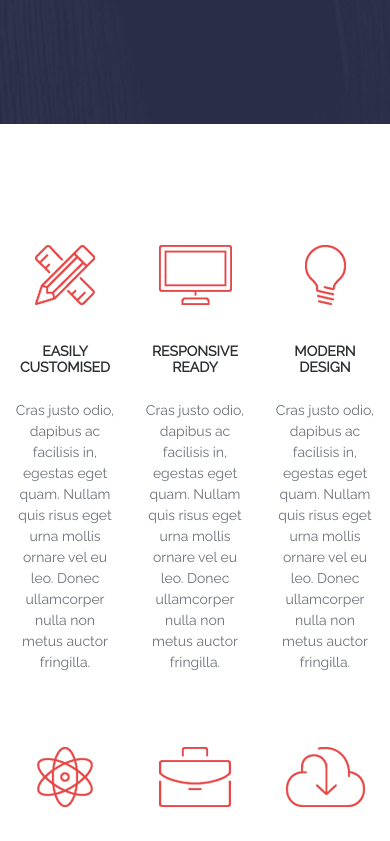
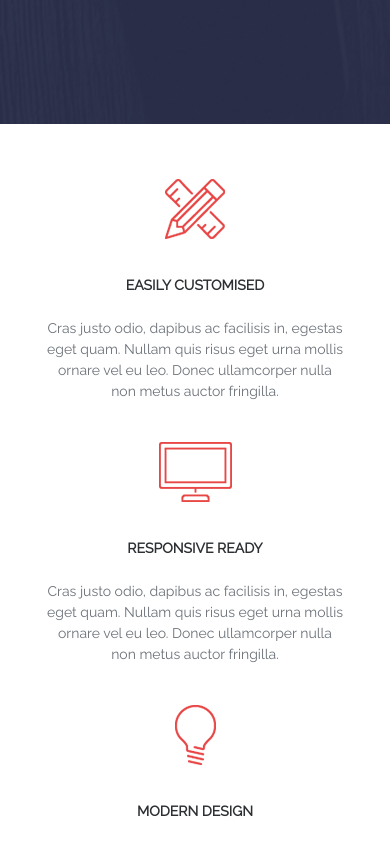
Before and after one commit to anton-kan/06-onl-01-Kahn-Anton-ActiveBox, a plain HTML site: page index.html in a window 390 px wide. Shown: the part 720-1561 px from the top of the page. Drawn offline with nearby package versions, Linux system fonts and the light colour scheme.

Commit message:
added responsive for features

```diff
--- a/css/features.css
+++ b/css/features.css
@@ -47,3 +47,20 @@
   line-height: 21px;
   text-align: center;
 }
+
+@media (max-width: 680px) {
+  .features__cards {
+    grid-template-columns: 1fr 1fr;
+    margin: 15px -15px 55px -15px;
+  }
+
+  .features__card {
+    margin-top: 40px;
+  }
+}
+
+@media (max-width: 470px) {
+  .features__cards {
+    grid-template-columns: 1fr;
+  }
+}
```
